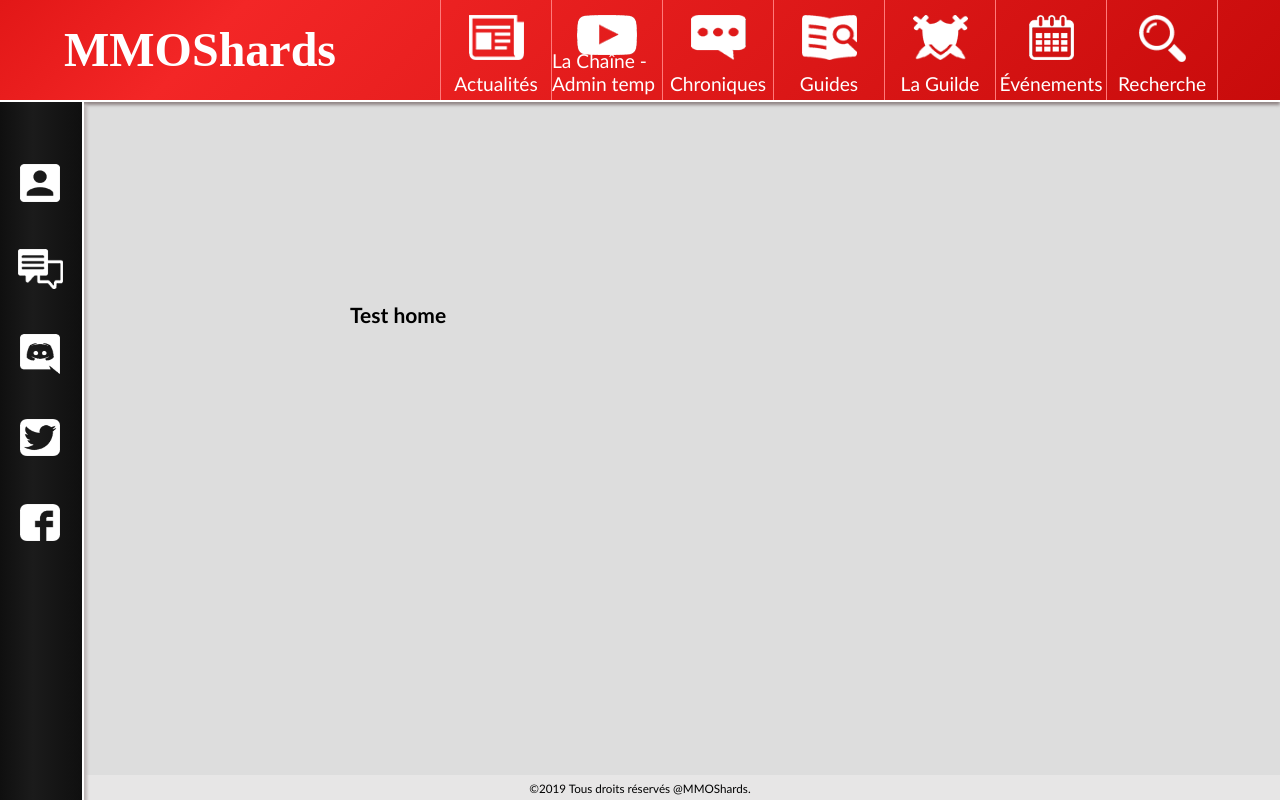
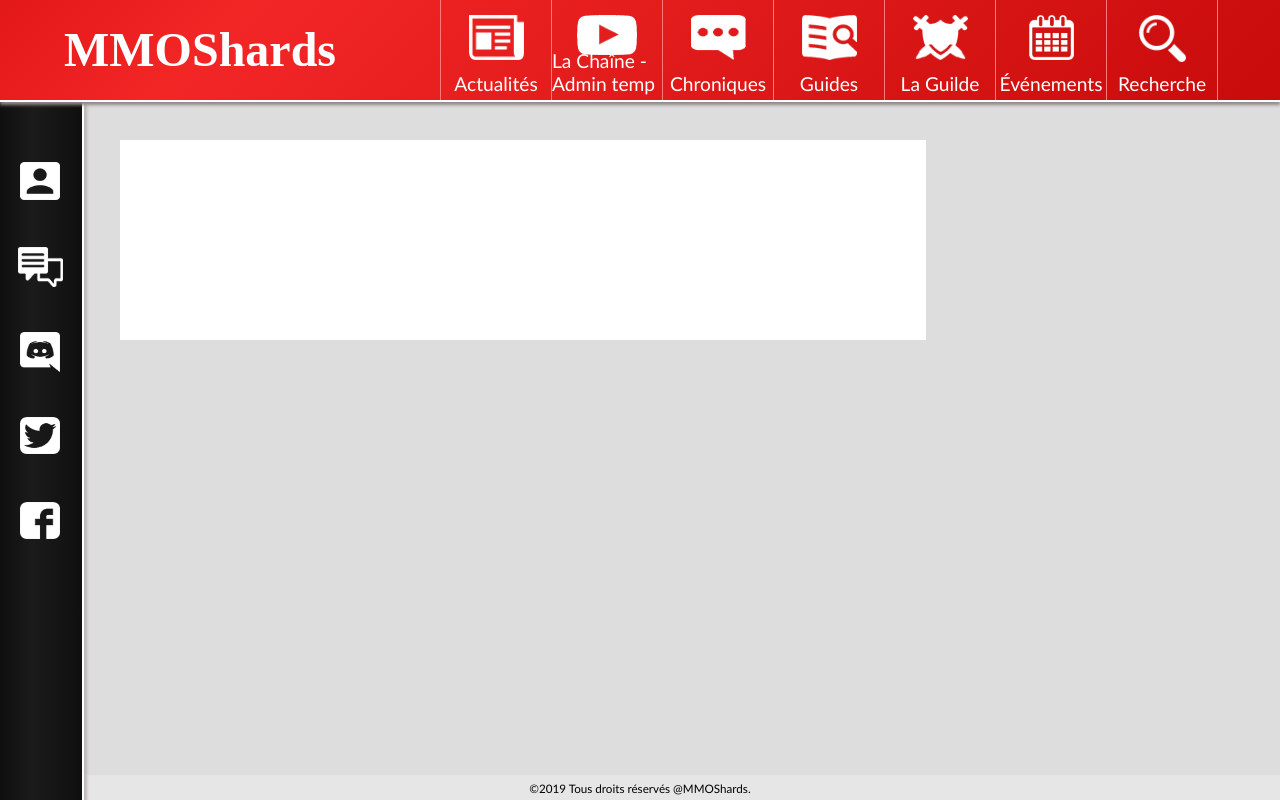
Before and after one commit to MaximeGuillemot/project5, a PHP site: the page made by app/Views/home.php in a window 1280 px wide. Run offline with PHP 8.4, Linux system fonts and the light colour scheme; the template is opened without the code that fills it, so the values that code supplies are empty; some libraries are stand-ins or nearby versions.

Commit message:
Setting up dynamic aside layout

```diff
--- a/app/Views/home.php
+++ b/app/Views/home.php
@@ -1 +1,9 @@
-<h2 style="margin-top: 200px; margin-left: 200px;">Test home</h2>
+<div id="home-slider-container">
+
+</div>
+
+<div id="home-videos-container">
+
+</div>
+
+<div></div>
--- a/app/Views/templates/layout.php
+++ b/app/Views/templates/layout.php
@@ -27,6 +27,7 @@
 		<link rel="icon" sizes="16x16" href="images/favicon.ico" />
 
         <link href="http://127.0.0.1/project5/public/css/main_styles.css" type="text/css" rel="stylesheet" media="all" />
+        <link href="http://127.0.0.1/project5/public/css/home.css" type="text/css" rel="stylesheet" media="all" />
         <link href="https://use.fontawesome.com/releases/v5.0.7/css/all.css" rel="stylesheet" />
 	</head>
 
@@ -59,9 +60,15 @@
             </ul>
         </nav>
 
-        <main style="margin-left: 150px;">
-            <?= $content; ?>
-        </main>
+        <div id="content-wrapper">
+            <main>
+                <?= $content; ?>
+            </main>
+
+            <aside>
+                <?= $asideContent; ?>
+            </aside>
+        </div>
 
 		<footer id="site-footer">
             <p><small>©2019 Tous droits réservés @MMOShards.</small></p>
--- a/lib/URLTreatment.php
+++ b/lib/URLTreatment.php
@@ -49,13 +49,13 @@ class URLTreatment {
             return null; // Then return 404 error and not 403 because the user shouldn't know if the requested file actually exists or not
         }
 
-        // If the URL is empty or aiming at index, invoke default
+        // If the URL is empty or aiming at index, invoke home
         // Otherwise, safely decode the URL into an array that defines the path
         return $action = (
             ($url == '') ||
             ($url == 'index.php') ||
             ($url == 'index.html')
-        ) ? array('default') : explode('/',html_entity_decode($url));
+        ) ? array('home') : explode('/',html_entity_decode($url));
     }
 
     public static function slugify($string, $delimiter = '-') {
--- /dev/null
+++ b/public/css/home.css
@@ -0,0 +1,6 @@
+#home-slider-container {
+    width: 100%;
+    height: 200px;
+
+    background-color: #FFF;
+}
--- a/public/css/main_styles.css
+++ b/public/css/main_styles.css
@@ -41,9 +41,9 @@ nav ul {
     width: 100%;
     height: 100px;
 
-    /*position: fixed;
+    position: fixed;
     top: 0;
-    margin: 0;*/
+    margin: 0;
 
     background: linear-gradient(135deg, rgb(226, 23, 23) 0%,rgb(243, 38, 38) 18%,rgb(200, 11, 11) 100%);
     border-bottom: 2px solid #FFF;
@@ -156,6 +156,7 @@ nav ul {
     height: 100vh;
 
     position: fixed;
+    top: 100px;
 
     padding-top: 60px;
 
@@ -263,9 +264,40 @@ nav ul {
 }
 
 
+/*-----------------------------
+    Main content properties
+------------------------------*/
+
+#content-wrapper {
+    display: flex;
+    margin: 140px 40px 0 120px;
+}
+
+main {
+    display: flex;
+    flex-direction: column;
+    align-items: center;
+
+    width: 100%;
 
 
+}
 
+aside {
+    width: 380px;
+
+    margin-left: 40px;
+}
+
+aside > div {
+    width: 100%;
+    height: 280px;
+
+    margin: auto;
+    margin-bottom: 15px;
+
+    background-color: #FFF;
+}
 
 
 
```
Also changed, not shown: app/Views/home-aside.php (added, +11 -0 lines), app/Views/templates/aside.php (added, +11 -0 lines), lib/Controllers/Controller.php (+11 -0 lines).
